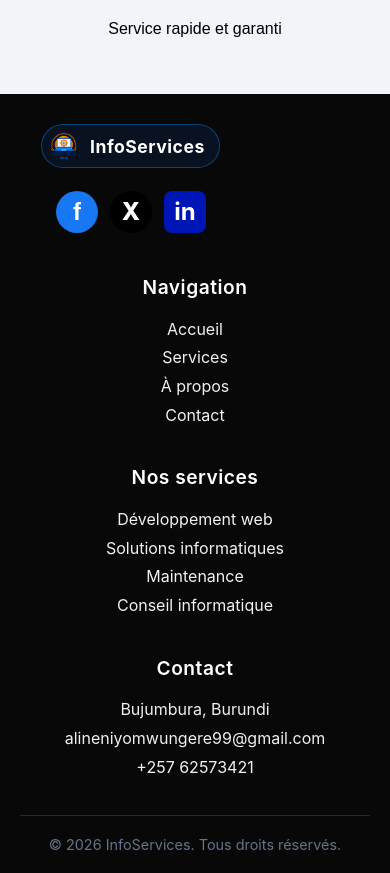
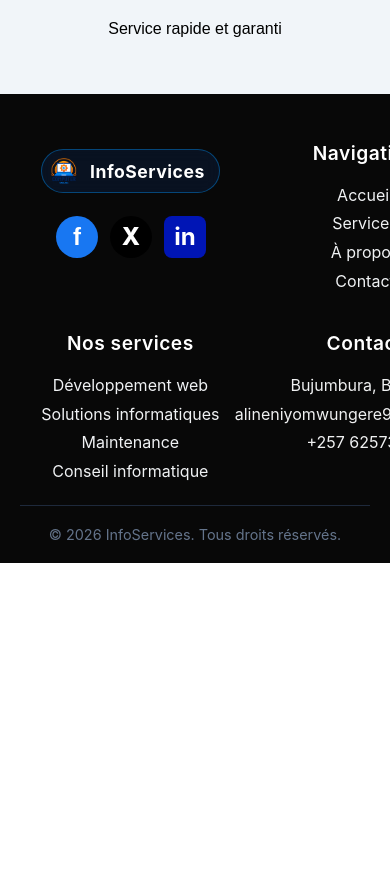
Before and after one commit to aline-niyo/frontend, a React (Vite) app: page /devis in a window 390 px wide. Shown: the part 3040-3913 px from the top of the page. After the commit the page ends 3603 px from the top, so only its background shows below. Built offline with nearby package versions, Linux system fonts and the light colour scheme; no server answers.

Commit message:
fix footer 2+2 et espace

```diff
--- a/src/pages/Accueil.css
+++ b/src/pages/Accueil.css
@@ -2031,3 +2031,22 @@
 div[class*="trust"] {
   padding-top: 10px !important;
 }
+
+
+/* footer sur telephone samsung */
+@media (max-width: 768px) {
+  .footer-container {
+    display: grid !important;
+    grid-template-columns: 1fr 1fr !important;
+    column-gap: 15px !important;
+    row-gap: 40px !important; /* ESPACE ENTRE HAUT ET BAS */
+    padding-top: 25px !important;
+    padding-bottom: 25px !important;
+  }
+
+  /* Les 2 du bas un peu plus espacés */
+  .footer-container .footer-column:nth-child(3),
+  .footer-container .footer-column:nth-child(4) {
+    margin-top: 10px !important;
+  }
+}
--- a/src/pages/Apropos.css
+++ b/src/pages/Apropos.css
@@ -1124,3 +1124,22 @@ line-height: 0.5;
     margin-top: 5px !important;
   }
 }
+
+
+/* footer sur telephone samsung */
+@media (max-width: 768px) {
+  .footer-container {
+    display: grid !important;
+    grid-template-columns: 1fr 1fr !important;
+    column-gap: 15px !important;
+    row-gap: 40px !important; /* ESPACE ENTRE HAUT ET BAS */
+    padding-top: 25px !important;
+    padding-bottom: 25px !important;
+  }
+
+  /* Les 2 du bas un peu plus espacés */
+  .footer-container .footer-column:nth-child(3),
+  .footer-container .footer-column:nth-child(4) {
+    margin-top: 10px !important;
+  }
+}
--- a/src/pages/Contact.css
+++ b/src/pages/Contact.css
@@ -956,3 +956,21 @@ line-height: 0.5;
 .social-section h3 {
   margin-bottom: 10px !important;
 }
+
+/* footer sur telephone samsung */
+@media (max-width: 768px) {
+  .footer-container {
+    display: grid !important;
+    grid-template-columns: 1fr 1fr !important;
+    column-gap: 15px !important;
+    row-gap: 40px !important; /* ESPACE ENTRE HAUT ET BAS */
+    padding-top: 25px !important;
+    padding-bottom: 25px !important;
+  }
+
+  /* Les 2 du bas un peu plus espacés */
+  .footer-container .footer-column:nth-child(3),
+  .footer-container .footer-column:nth-child(4) {
+    margin-top: 10px !important;
+  }
+}
--- a/src/pages/Services.css
+++ b/src/pages/Services.css
@@ -852,3 +852,21 @@ footer.contact-footer {
     margin-top: 0 !important;
   }
 }
+
+/* footer sur telephone samsung */
+@media (max-width: 768px) {
+  .footer-container {
+    display: grid !important;
+    grid-template-columns: 1fr 1fr !important;
+    column-gap: 15px !important;
+    row-gap: 40px !important; /* ESPACE ENTRE HAUT ET BAS */
+    padding-top: 25px !important;
+    padding-bottom: 25px !important;
+  }
+
+  /* Les 2 du bas un peu plus espacés */
+  .footer-container .footer-column:nth-child(3),
+  .footer-container .footer-column:nth-child(4) {
+    margin-top: 10px !important;
+  }
+}
--- a/src/pages/Services.jsx
+++ b/src/pages/Services.jsx
@@ -126,128 +126,52 @@ function Services() {
 
             {/* FOOTER */}
              <footer className="contact-footer">
-
   <div className="footer-container">
 
-                                 {/* Logo / présentation */}
+    {/* 1 - Logo / présentation */}
     <div className="footer-column footer-about">
-
       <Link to="/" className="navbar-logo">
         <img src={logo} alt="Logo InfoServices" />
         <span>InfoServices</span>
       </Link>
-                                     {/* <h2>
-                                         Info<span>Services</span>
-                                     </h2> */}
-
       <div className="social-links">
-
-                                             <a
-                                                 href="https://www.facebook.com/profile.php?id=100081083984402&sk=reels_tab"
-                                                 className="social facebook"
-                                             >
-                                                 f
-                                             </a>
-
-                                             <a
-                                                 href="https://x.com/i/jf/onboarding/web#/s/face_liveness/r-qm8vsl"
-                                                 className="social twitter"
-                                             >
-                                                 X
-                                             </a>
-
-                                             <a
-                                                 href="https://www.linkedin.com/checkpoint/challengesV3/AQF-gMPvquMaoQAAAaGMHbISLtsFnDyP2yUvs6zV8c3IICtgFlyIzkS4IyAADqq8pjhzkL5yh3y_xM5pR_bm-Xjo_PNROQ"
-                                                 className="social linkedin"
-                                             >
-                                                 in
-                                             </a>
-
+        <a href="https://www.facebook.com/profile.php?id=100081083984402&sk=reels_tab" className="social facebook">f</a>
+        <a href="https://x.com/i/jf/onboarding/web#/s/face_liveness/r-qm8vsl" className="social twitter">X</a>
+        <a href="https://www.linkedin.[STRIPPED 122 bytes]" className="social linkedin">in</a>
+      </div>
     </div>
 
-                                 </div>
-
-
-                                 {/* Navigation */}
+    {/* 2 - Navigation */}
     <div className="footer-column">
-
-                                     <h3>
-                                         Navigation
-                                     </h3>
-
-                                    <div className="footer-column">
-
+      <h3>Navigation</h3>
       <Link to="/">Accueil</Link>
       <Link to="/services">Services</Link>
       <Link to="/apropos">À propos</Link>
       <Link to="/contact">Contact</Link>
     </div>
 
+    {/* 3 - Services */}
+    <div className="footer-column">
+      <h3>Nos services</h3>
+      <a href="/services">Développement web</a>
+      <a href="/services">Solutions informatiques</a>
+      <a href="/services">Maintenance</a>
+      <a href="/services">Conseil informatique</a>
     </div>
 
-
-                                 {/* Services */}
+    {/* 4 - Contact */}
     <div className="footer-column">
-
-                                     <h3>
-                                         Nos services
-                                     </h3>
-
-                                     <a href="/services">
-                                         Développement web
-                                     </a>
-
-                                     <a href="/services">
-                                         Solutions informatiques
-                                     </a>
-
-                                     <a href="/services">
-                                         Maintenance
-                                     </a>
-
-                                     <a href="/services">
-                                         Conseil informatique
-                                     </a>
-
-                                 </div>
-
-
-                                 {/* Contact */}
-                                 <div className="footer-column">
-
-                                     <h3>
-                                         Contact
-                                     </h3>
-
-                                     <p>
-                                          Bujumbura, Burundi
-                                     </p>
-
-                                     <p>
-                                          alineniyomwungere99@gmail.com
-                                     </p>
-
-                                     <p>
-                                          +257 62573421
-                                     </p>
-
+      <h3>Contact</h3>
+      <p>Bujumbura, Burundi</p>
+      <p>alineniyomwungere99@gmail.com</p>
+      <p>+257 62573421</p>
     </div>
 
   </div>
 
-
-                             {/* Bas du footer */}
   <div className="footer-bottom">
-
-                                 <p>
-                                     © {new Date().getFullYear()} InfoServices.
-                                     Tous droits réservés.
-                                 </p>
-
-
-
+    <p>© {new Date().getFullYear()} InfoServices. Tous droits réservés.</p>
   </div>
-
 </footer>
 
         </div>
--- a/src/pages/demandes_devis.css
+++ b/src/pages/demandes_devis.css
@@ -182,3 +182,22 @@
     padding: 10px 18px !important;
   }
 }
+
+
+/* footer sur telephone samsung */
+@media (max-width: 768px) {
+  .footer-container {
+    display: grid !important;
+    grid-template-columns: 1fr 1fr !important;
+    column-gap: 15px !important;
+    row-gap: 40px !important; /* ESPACE ENTRE HAUT ET BAS */
+    padding-top: 25px !important;
+    padding-bottom: 25px !important;
+  }
+
+  /* Les 2 du bas un peu plus espacés */
+  .footer-container .footer-column:nth-child(3),
+  .footer-container .footer-column:nth-child(4) {
+    margin-top: 10px !important;
+  }
+}
```
Lines whose indentation alone changed are shown as unchanged.
